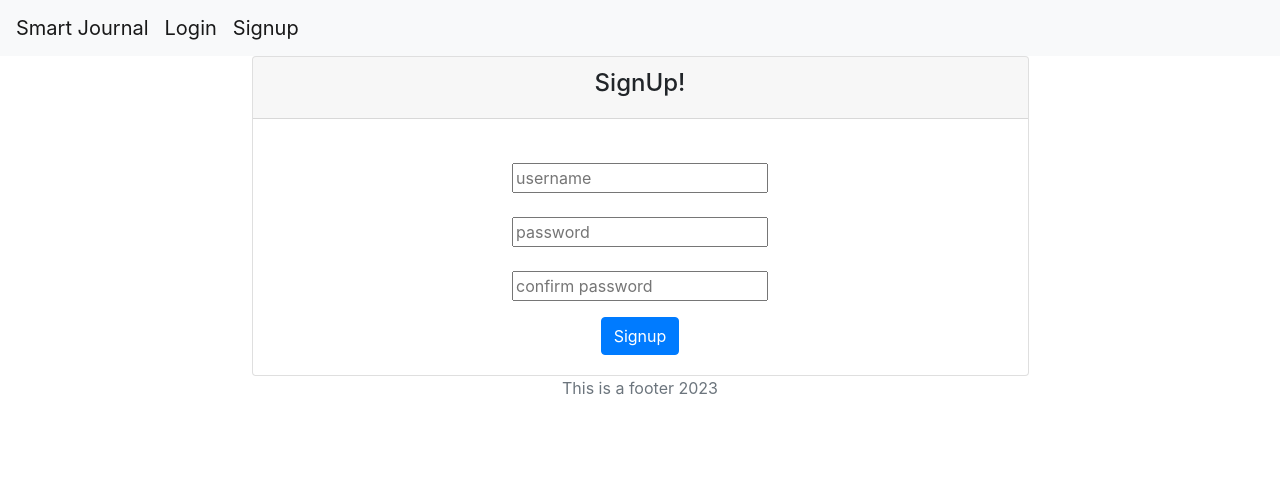
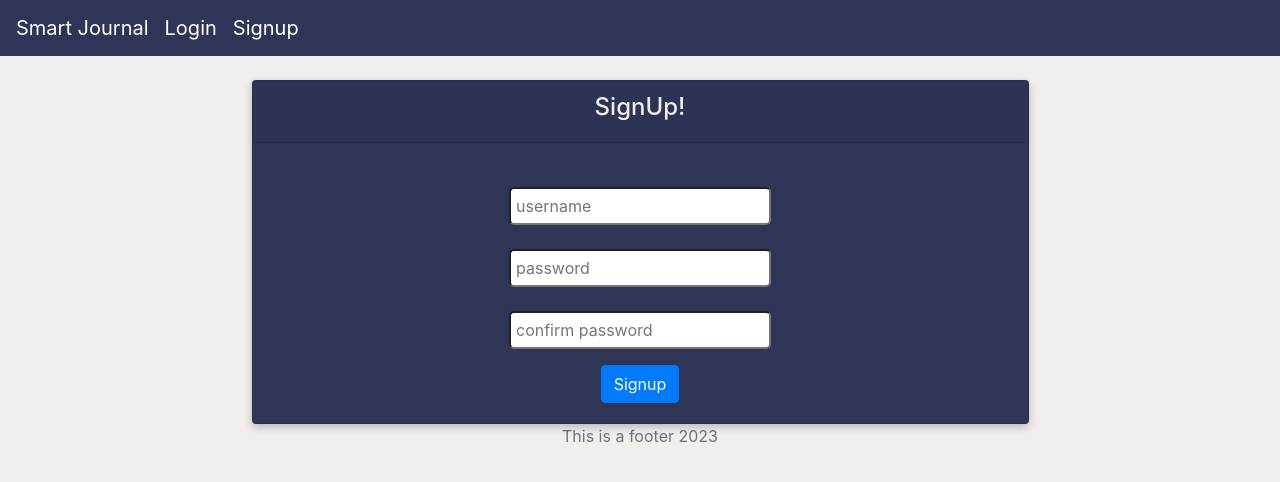
Before and after one commit to vaibhavbichave/Smart-Journal, a Django app: page /signup/ in a window 1280 px wide. Shown: the top 482 px of the page. Run offline with Django 4.2, Linux system fonts and the light colour scheme; parts of the project's set-up code (start-up, migrations or seed data) failed here and were passed over; some libraries are stand-ins or nearby versions.

Commit message:
Color changed

```diff
--- /dev/null
+++ b/static/css/base.css
@@ -0,0 +1,3 @@
+body {
+	background-color: #F2EEEB;
+}
--- a/static/css/login.css
+++ b/static/css/login.css
@@ -3,10 +3,19 @@ body {
 }
 h1 {
     font-size: x-large;
+    color: #F2EEEB;
 }
 .login-card {
+    background-color: #2f3557;
     width: 70%;
+    margin-top: 2vh;
     margin: auto;
+    box-shadow: rgba(0, 0, 0, 0.24) 0px 3px 8px;
+
+}
+.card-body {
+    background: #2f3557;
+
 }
 .form-input {
     margin: auto;
@@ -16,7 +25,9 @@ h1 {
 .submit-btn {
     margin-top: 2vh;
 }
+
 .p-text {
     font-size: small;
     margin-top: 2%;
+    color: #F2EEEB;
 }
--- a/static/css/predict.css
+++ b/static/css/predict.css
@@ -1,9 +1,9 @@
 body {
-    background-color: rgb(201, 235, 235);
+    background-color: #F2EEEB;
 }
 
 .heading2 {
-    color: rgb(106, 103, 103);
+    color:  #2f3557;
     text-align: center;
     margin: 5%;
 }
@@ -23,7 +23,7 @@ canvas {
 .btn {
     width: max-content;
     margin: 4%;
-    background-color: rgb(32, 147, 109);
+    background-color: #ed6774;
     border: none;
 }
 
--- a/templates/base.html
+++ b/templates/base.html
@@ -1,4 +1,4 @@
-
+{% load static %}
 
 <!doctype html>
 <html lang="en">
@@ -13,13 +13,13 @@
 
   <!-- Bootstrap core CSS -->
   <link rel="stylesheet" href="https://maxcdn.bootstrapcdn.com/bootstrap/4.0.0/css/bootstrap.min.css" integrity="sha384-Gn5384xqQ1aoWXA+058RXPxPg6fy4IWvTNh0E263XmFcJlSAwiGgFAW/dAiS6JXm" crossorigin="anonymous">
-
+  <link rel="stylesheet" href="{% static 'css/base.css' %}"/>
 </head>
 
 <body>
 
   <header>
-    <nav class="navbar navbar-expand-lg navbar-light bg-light">
+    <nav class="navbar navbar-expand-lg navbar-dark mb-4" style="background-color: rgba(47,53,87,255);">
 
       {% if not user.is_authenticated %}
        <a class="navbar-brand" href="/">Smart Journal</a>
@@ -53,7 +53,7 @@
   ================================================== -->
   <!-- Placed at the end of the document so the pages load faster -->
  <script src="https://code.jquery.com/jquery-3.1.1.min.js">
-  <script src="https://cdnjs.cloudflare.com/ajax/libs/popper.js/1.12.9/umd/popper.min.js" integrity="sha384-ApNbgh9B+Y1QKtv3Rn7W3mgPxhU9K/ScQsAP7hUibX39j7fakFPskvXusvfa0b4Q" crossorigin="anonymous"></script>
+ <script src="https://cdnjs.cloudflare.com/ajax/libs/popper.js/1.12.9/umd/popper.min.js" integrity="sha384-ApNbgh9B+Y1QKtv3Rn7W3mgPxhU9K/ScQsAP7hUibX39j7fakFPskvXusvfa0b4Q" crossorigin="anonymous"/></script>
   <script src="https://maxcdn.bootstrapcdn.com/bootstrap/4.0.0/js/bootstrap.min.js" integrity="sha384-JZR6Spejh4U02d8jOt6vLEHfe/JQGiRRSQQxSfFWpi1MquVdAyjUar5+76PVCmYl" crossorigin="anonymous"></script>
 </body>
 </html>
--- a/templates/signup.html
+++ b/templates/signup.html
@@ -22,13 +22,13 @@
 <form method = "POST" action="{% url 'signup' %}">
     {% csrf_token %}
     <br/>
-    <input type="text" name="username" placeholder="username"/>
+    <input class="form-input" type="text" name="username" placeholder="username"/>
     <br/>
     <br/>
-    <input type="password" name="password1" placeholder="password"/>
+    <input class="form-input" type="password" name="password1" placeholder="password"/>
     <br/>
     <br/>
-    <input type="password" name="password2" placeholder="confirm password"/>
+    <input class="form-input" type="password" name="password2" placeholder="confirm password"/>
     <br/>
     <input class ="btn btn-primary submit-btn" type="submit" value= "Signup" />
     <br/>
```
Also changed, not shown: db.sqlite3.
